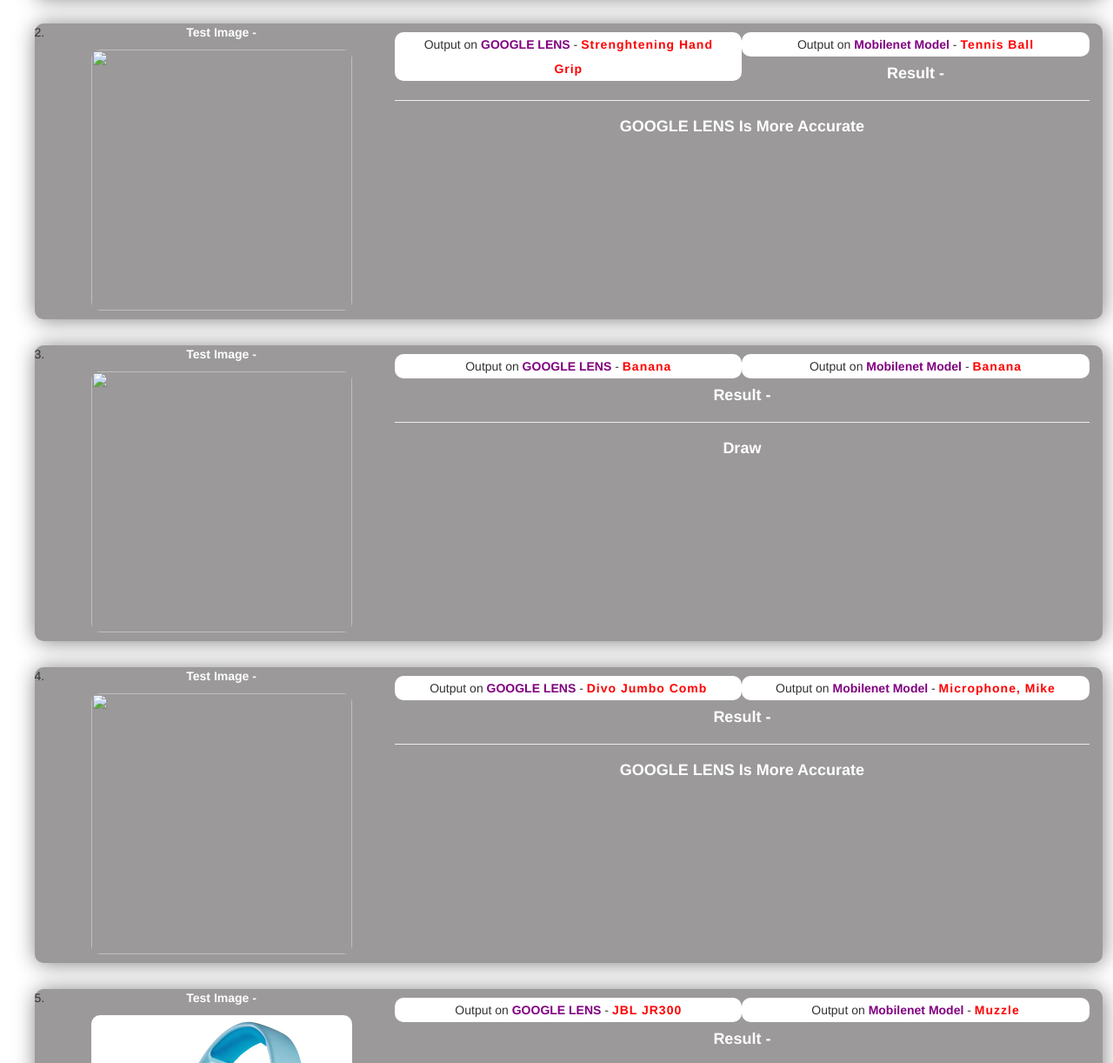
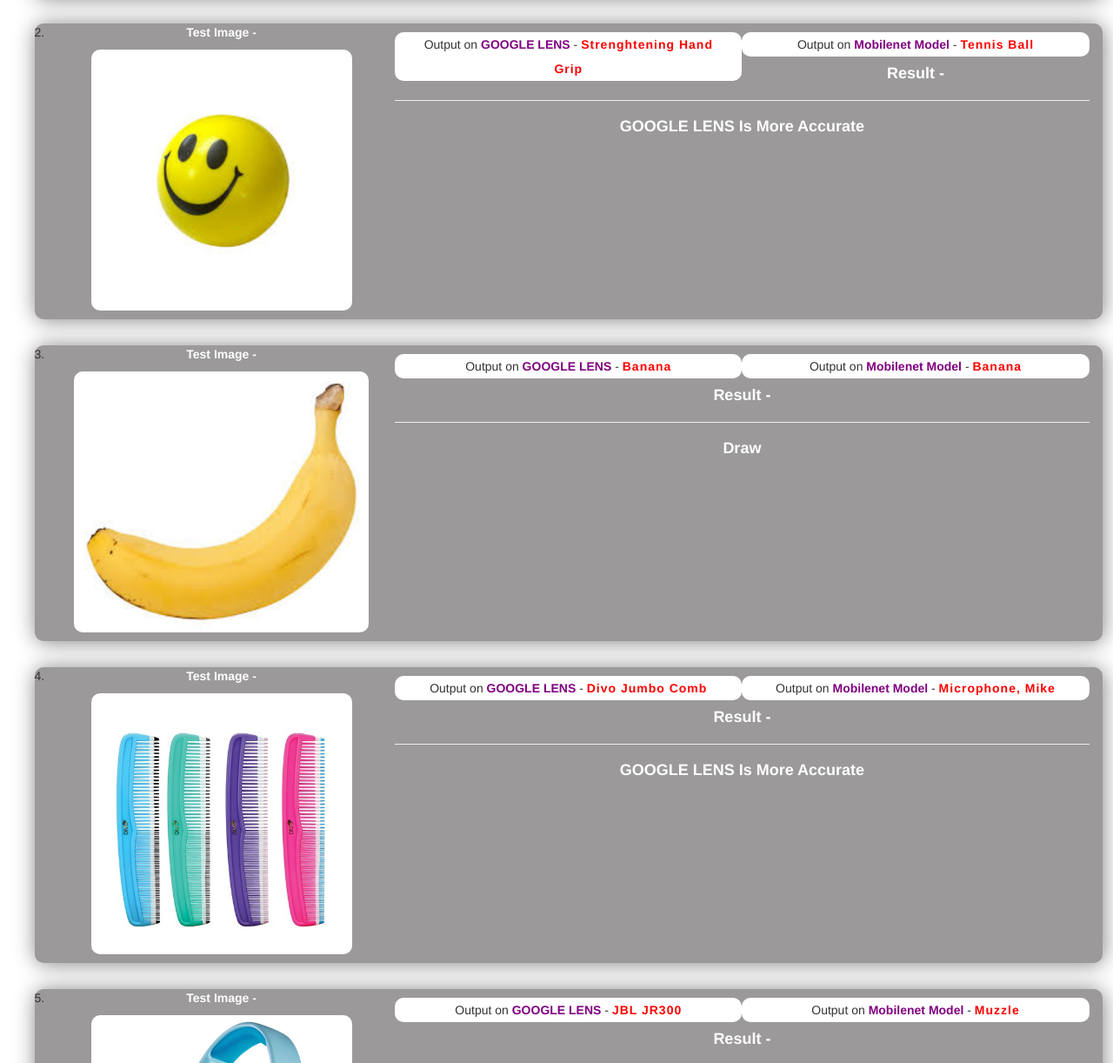
Before and after one commit to RAK5HIT/MNet, a plain HTML site: page index.html in a window 1280 px wide. Shown: the part 796-2018 px from the top of the page at 87% size. Drawn offline with nearby package versions, Linux system fonts and the light colour scheme.

Commit message:
Update index.html

```diff
--- a/index.html
+++ b/index.html
@@ -44,7 +44,7 @@
           <div class="test_image_and_result2 col-xs-12">
             <li class="col-sm-4 col-xs-12">
               <b class="white2">Test Image - </b>
-              <img class="img" src="Ball.jpg">
+              <img class="img" src="Ball.jfif">
             </li>
             <h5 class="first col-sm-4 col-xs-12">
               Output on <b>GOOGLE LENS</b> -
@@ -63,7 +63,7 @@
           <div class="test_image_and_result3 col-xs-12">
             <li class="col-sm-4 col-xs-12">
               <b class="white3">Test Image - </b>
-              <img class="img" src="Banana.jpg">
+              <img class="img" src="Banana.jfif">
             </li>
             <h5 class="first col-sm-4 col-xs-12">
               Output on <b>GOOGLE LENS</b> -
@@ -82,7 +82,7 @@
           <div class="test_image_and_result4 col-xs-12">
             <li class="col-sm-4 col-xs-12">
               <b class="white4">Test Image - </b>
-              <img class="img" src="Ceep.jpg">
+              <img class="img" src="Comb.jpg">
             </li>
             <h5 class="first col-sm-4 col-xs-12">
               Output on <b>GOOGLE LENS</b> -
@@ -120,7 +120,7 @@
           <div class="test_image_and_result6 col-xs-12">
             <li class="col-sm-4 col-xs-12">
               <b class="white6">Test Image - </b>
-              <img class="img" src="Key.jpg">
+              <img class="img" src="kEYS.jfif">
             </li>
             <h5 class="first col-sm-4 col-xs-12">
               Output on <b>GOOGLE LENS</b> -
@@ -158,7 +158,7 @@
           <div class="test_image_and_result8 col-xs-12">
             <li class="col-sm-4 col-xs-12">
               <b class="white8">Test Image - </b>
-              <img class="img" src="Scissors.jpg">
+              <img class="img" src="Scissor.jpg">
             </li>
             <h5 class="first col-sm-4 col-xs-12">
               Output on <b>GOOGLE LENS</b> -
```
